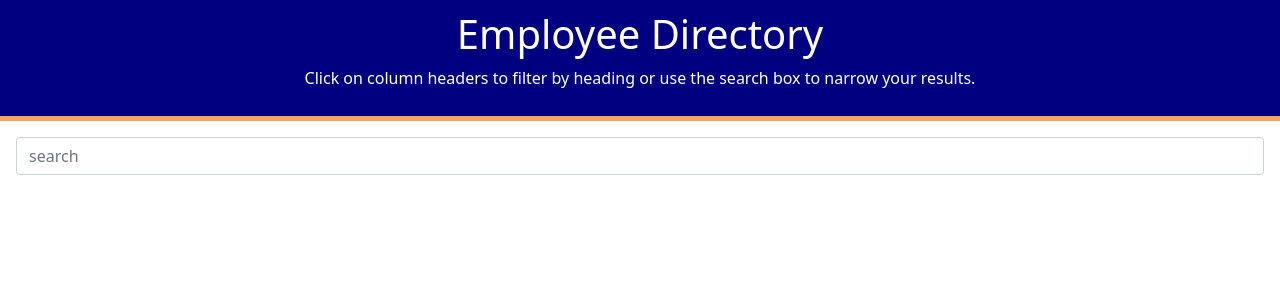
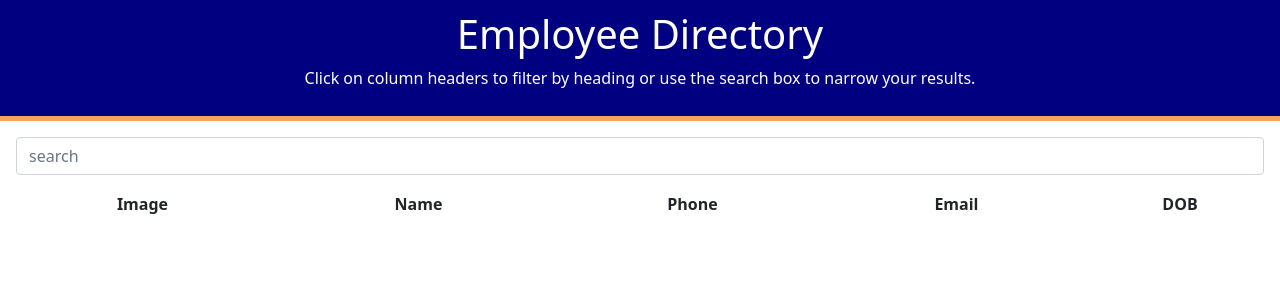
Before and after one commit to joyfullyx/employee-directory-react, a React (Create React App) app: page / in a window 1280 px wide. Shown: the top 300 px of the page. Built offline with nearby package versions, Linux system fonts and the light colour scheme.

Commit message:
table headers added

```diff
--- a/src/components/EmployeeContainer.js
+++ b/src/components/EmployeeContainer.js
@@ -1,6 +1,7 @@
 import React from 'react'
 import API from '../utils/API';
 import Header from './Header';
+import ResultsList from './ResultsList';
 import SearchForm from './SearchForm';
 
 class EmployeeContainer extends React.Component {
@@ -23,6 +24,7 @@ class EmployeeContainer extends React.Component {
             <div>
                 <Header />
                 <SearchForm />
+                <ResultsList />
             </div>
         )
     }
--- a/src/components/ResultsList.js
+++ b/src/components/ResultsList.js
@@ -0,0 +1,25 @@
+import React from 'react'
+import '../styles/ResultsList.css'
+
+function ResultsList(props) {
+    return (
+        <table className="p-5 text-center"id="results-list">
+            <thead>
+                <th>Image</th>
+                <th>Name</th>
+                <th>Phone</th>
+                <th>Email</th>
+                <th>DOB</th>
+            </thead>
+            <tbody>
+                {props.picture}
+                {props.name}
+                {props.phone}
+                {props.email}
+                {props.dob}
+            </tbody>
+        </table>
+    )
+}
+
+export default ResultsList;
--- a/src/styles/ResultsList.css
+++ b/src/styles/ResultsList.css
@@ -0,0 +1,4 @@
+#results-list {
+    width: 100%;
+
+}
```
